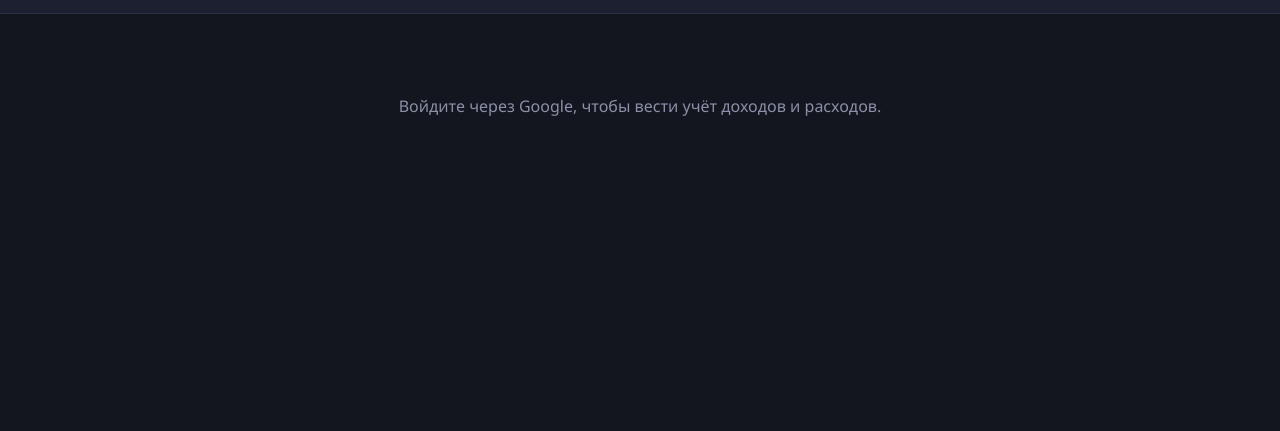
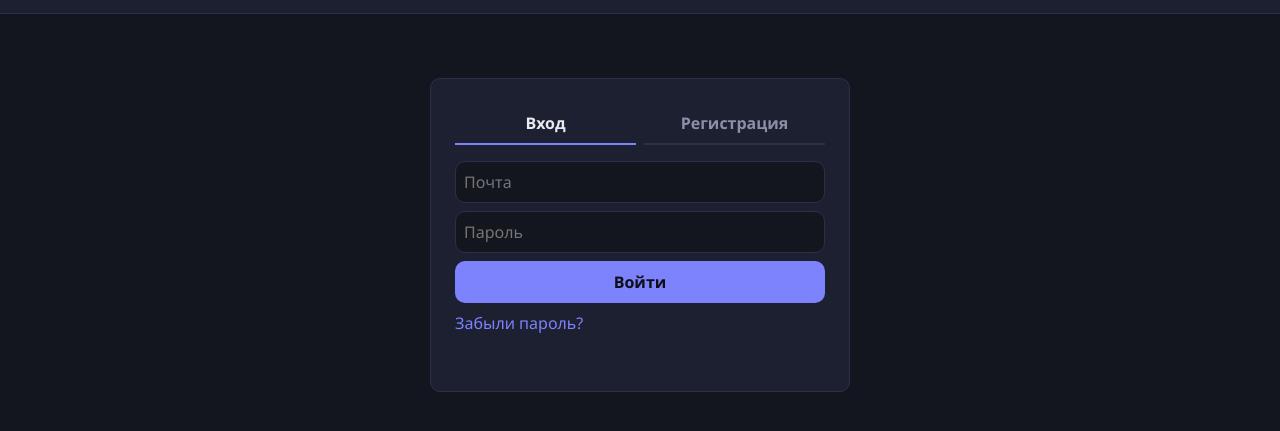
Before and after one commit to slakegg/expense-tracker, a website with bundled scripts: page index.html in a window 1280 px wide. Shown: the part 61-492 px from the top of the page. Built offline with nearby package versions, Linux system fonts and the light colour scheme; some packages are replaced by stand-ins of ours; no server answers.

Commit message:
Добавить регистрацию по почте и восстановление по секретной фразе

```diff
--- a/index.html
+++ b/index.html
@@ -20,7 +20,20 @@
   </header>
 
   <main class="main">
-    <p class="welcome js-welcome">Войдите через Google, чтобы вести учёт доходов и расходов.</p>
+    <section class="auth js-auth">
+  <div class="auth__tabs">
+    <button class="auth__tab auth__tab--active js-tab" data-mode="login" type="button">Вход</button>
+    <button class="auth__tab js-tab" data-mode="signup" type="button">Регистрация</button>
+  </div>
+  <form class="auth__form js-auth-form">
+    <input class="form__field" name="email" type="email" placeholder="Почта" required autocomplete="email">
+    <input class="form__field" name="password" type="password" minlength="6" placeholder="Пароль" required>
+    <input class="form__field is-hidden js-phrase" name="phrase" minlength="6" autocomplete="off" placeholder="Секретная фраза">
+    <button class="btn btn--primary js-auth-submit" type="submit">Войти</button>
+    <button class="auth__link js-forgot" type="button">Забыли пароль?</button>
+    <p class="auth__message js-auth-message"></p>
+  </form>
+</section>
 
     <div class="js-app is-hidden">
       <section class="summary">
--- a/js/app.js
+++ b/js/app.js
@@ -1,5 +1,5 @@
-// ===== Настройки: вставьте свои значения из Supabase → Project Settings → API =====
-   import { SUPABASE_URL, SUPABASE_ANON_KEY } from './config.js';
+import { SUPABASE_URL, SUPABASE_ANON_KEY } from './config.js';
+
 const CURRENCY = 'KZT'; // RUB, USD, EUR ...
 
 const CATEGORIES = {
@@ -20,7 +20,7 @@ let user = null;
 let transactions = [];
 let channel = null;
 
-// ---------- Авторизация ----------
+// ---------- Авторизация через Google ----------
 $('.js-login').addEventListener('click', () =>
   db.auth.signInWithOAuth({
     provider: 'google',
@@ -38,14 +38,16 @@ async function setUser(newUser) {
   $('.js-login').classList.toggle('is-hidden', loggedIn);
   $('.js-logout').classList.toggle('is-hidden', !loggedIn);
   $('.js-user').classList.toggle('is-hidden', !loggedIn);
-  $('.js-welcome').classList.toggle('is-hidden', loggedIn);
+  $('.js-auth').classList.toggle('is-hidden', loggedIn);
   $('.js-app').classList.toggle('is-hidden', !loggedIn);
   if (channel) { db.removeChannel(channel); channel = null; }
 
   if (!loggedIn) { transactions = []; render(); return; }
   const meta = user.user_metadata || {};
   $('.js-greeting').textContent = `Привет, ${meta.full_name || meta.name || user.email}!`;
-  $('.js-avatar').src = meta.avatar_url || meta.picture || '';
+  const avatar = meta.avatar_url || meta.picture || '';
+  $('.js-avatar').src = avatar;
+  $('.js-avatar').classList.toggle('is-hidden', !avatar);
   await loadTransactions();
   subscribe();
 }
@@ -151,6 +153,8 @@ function render() {
     return item;
   }));
 }
+
+// ---------- Диаграмма расходов ----------
 const SVG_NS = 'http://www.w3.org/2000/svg';
 
 function svgCircle(className, dash, offset) {
@@ -196,4 +200,69 @@ function renderChart() {
   });
   legend.replaceChildren(...items);
 }
+
+// ---------- Вход / регистрация / восстановление ----------
+const authForm = $('.js-auth-form');
+const authTitles = { login: 'Войти', signup: 'Зарегистрироваться', reset: 'Сменить пароль и войти' };
+let authMode = 'login';
+
+function authMessage(text, ok = false) {
+  const box = $('.js-auth-message');
+  box.textContent = text;
+  box.classList.toggle('auth__message--ok', ok);
+}
+
+function setAuthMode(mode) {
+  authMode = mode;
+  document.querySelectorAll('.js-tab').forEach((tab) =>
+    tab.classList.toggle('auth__tab--active', tab.dataset.mode === mode));
+  const phrase = $('.js-phrase');
+  phrase.classList.toggle('is-hidden', mode === 'login');
+  phrase.required = mode !== 'login';
+  phrase.placeholder = mode === 'signup'
+    ? 'Секретная фраза (для восстановления пароля)' : 'Секретная фраза';
+  authForm.password.placeholder = mode === 'reset' ? 'Новый пароль' : 'Пароль';
+  $('.js-forgot').classList.toggle('is-hidden', mode !== 'login');
+  $('.js-auth-submit').textContent = authTitles[mode];
+  authMessage('');
+}
+
+document.querySelectorAll('.js-tab').forEach((tab) =>
+  tab.addEventListener('click', () => setAuthMode(tab.dataset.mode)));
+$('.js-forgot').addEventListener('click', () => setAuthMode('reset'));
+
+authForm.addEventListener('submit', async (e) => {
+  e.preventDefault();
+  const email = authForm.email.value.trim();
+  const password = authForm.password.value;
+  const phrase = authForm.phrase.value.trim();
+  authMessage('Подождите…', true);
+  let error;
+
+  if (authMode === 'login') {
+    ({ error } = await db.auth.signInWithPassword({ email, password }));
+  } else if (authMode === 'signup') {
+    const res = await db.auth.signUp({
+      email, password,
+      options: {
+        data: { secret_phrase: phrase },
+        emailRedirectTo: window.location.origin + window.location.pathname
+      }
+    });
+    error = res.error;
+    if (!error && !res.data.session) {
+      return authMessage('Мы отправили письмо: подтвердите почту и войдите.', true);
+    }
+  } else {
+    const res = await db.functions.invoke('reset-password', { body: { email, phrase, password } });
+    error = res.error || (res.data?.error ? { message: res.data.error } : null);
+    if (!error) ({ error } = await db.auth.signInWithPassword({ email, password }));
+  }
+
+  if (error) return authMessage(error.message);
+  authForm.reset();
+  authMessage('');
+});
+
+setAuthMode('login');
 fillCategories();
--- /dev/null
+++ b/src/scss/_auth.scss
@@ -0,0 +1,42 @@
+@use 'variables' as v;
+@use 'mixins' as m;
+
+.auth {
+  max-width: 420px;
+  margin: v.$space-xl auto;
+  padding: v.$space-lg;
+  background: v.$surface-color;
+  border: 1px solid v.$border-color;
+  border-radius: v.$radius;
+
+  &__tabs { @include m.flex(row, flex-start, stretch, v.$space-sm); margin-bottom: v.$space-md; }
+  &__tab {
+    flex: 1;
+    padding: v.$space-sm;
+    background: none;
+    color: v.$muted-color;
+    border: 0;
+    border-bottom: 2px solid v.$border-color;
+    font: inherit;
+    font-weight: 600;
+    cursor: pointer;
+    &--active { color: v.$text-color; border-bottom-color: v.$primary-color; }
+  }
+  &__form { @include m.flex(column, flex-start, stretch, v.$space-sm); }
+  &__link {
+    align-self: flex-start;
+    padding: 0;
+    background: none;
+    border: 0;
+    color: v.$primary-color;
+    font: inherit;
+    cursor: pointer;
+    &:hover { text-decoration: underline; }
+  }
+  &__message {
+    min-height: 1.5em;
+    margin: 0;
+    color: v.$expense-color;
+    &--ok { color: v.$income-color; }
+  }
+}
--- a/src/scss/main.scss
+++ b/src/scss/main.scss
@@ -8,3 +8,4 @@
 @use 'transactions';
 @use 'chart';
 @use 'categories';
+@use 'auth';
```
Also changed, not shown: css/style.css.
